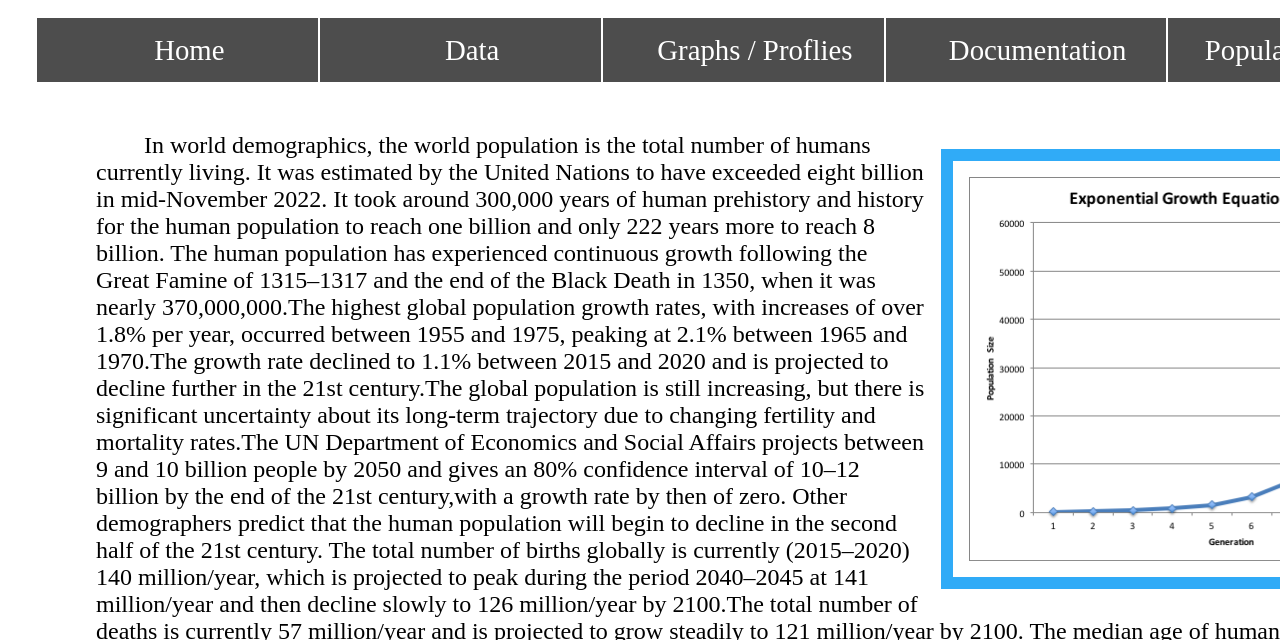
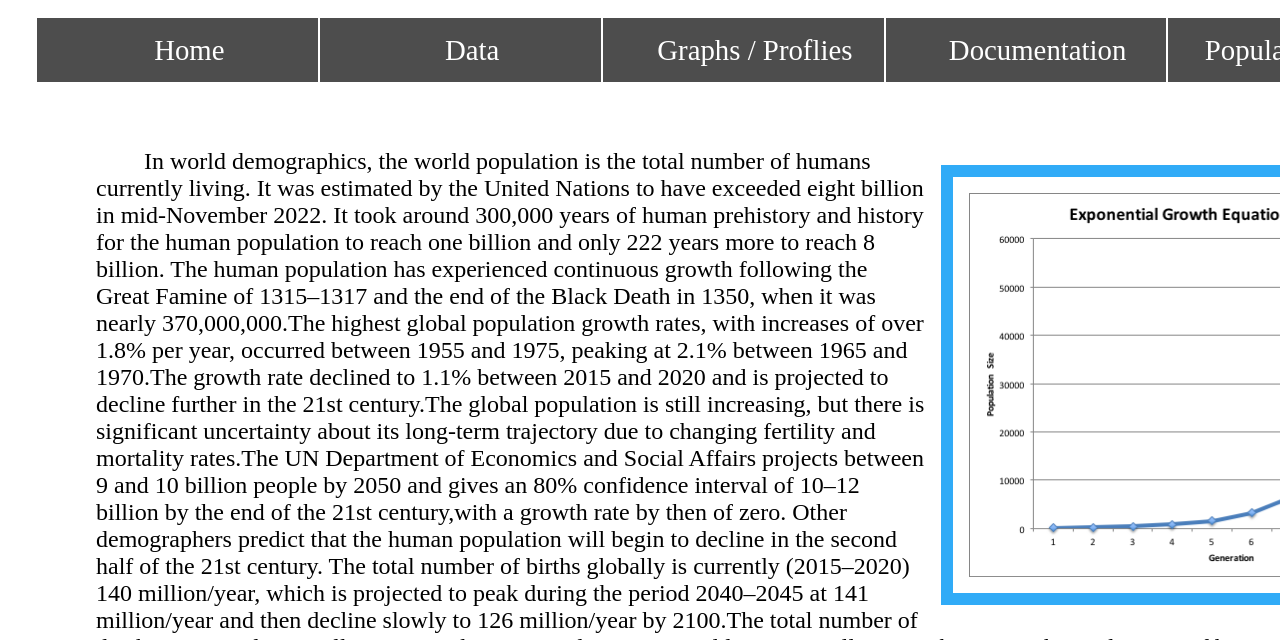
Before and after one commit to IamHemant001/CHE110, a plain HTML site: page index.html in a window 1280 px wide. Shown: the part 160-800 px from the top of the page. Drawn offline with Linux system fonts and the light colour scheme.

Commit message:
Update index.html

```diff
--- a/index.html
+++ b/index.html
@@ -110,7 +110,7 @@
 
         .section3 {
             position: relative;
-            top: 6rem;
+            top: 7rem;
             /* border: 2px solid; */
             width: 174vh;
             left: 6rem;
```
